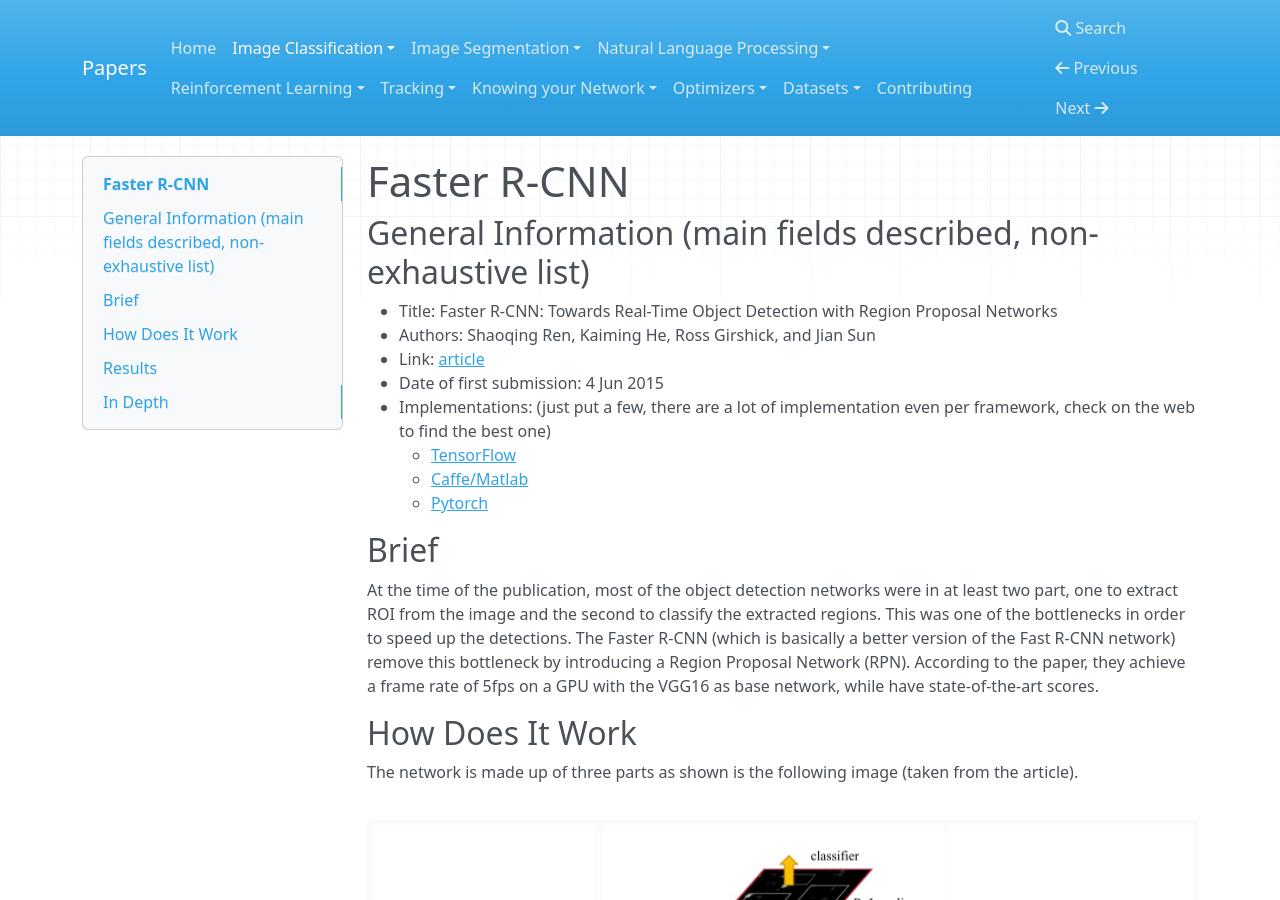
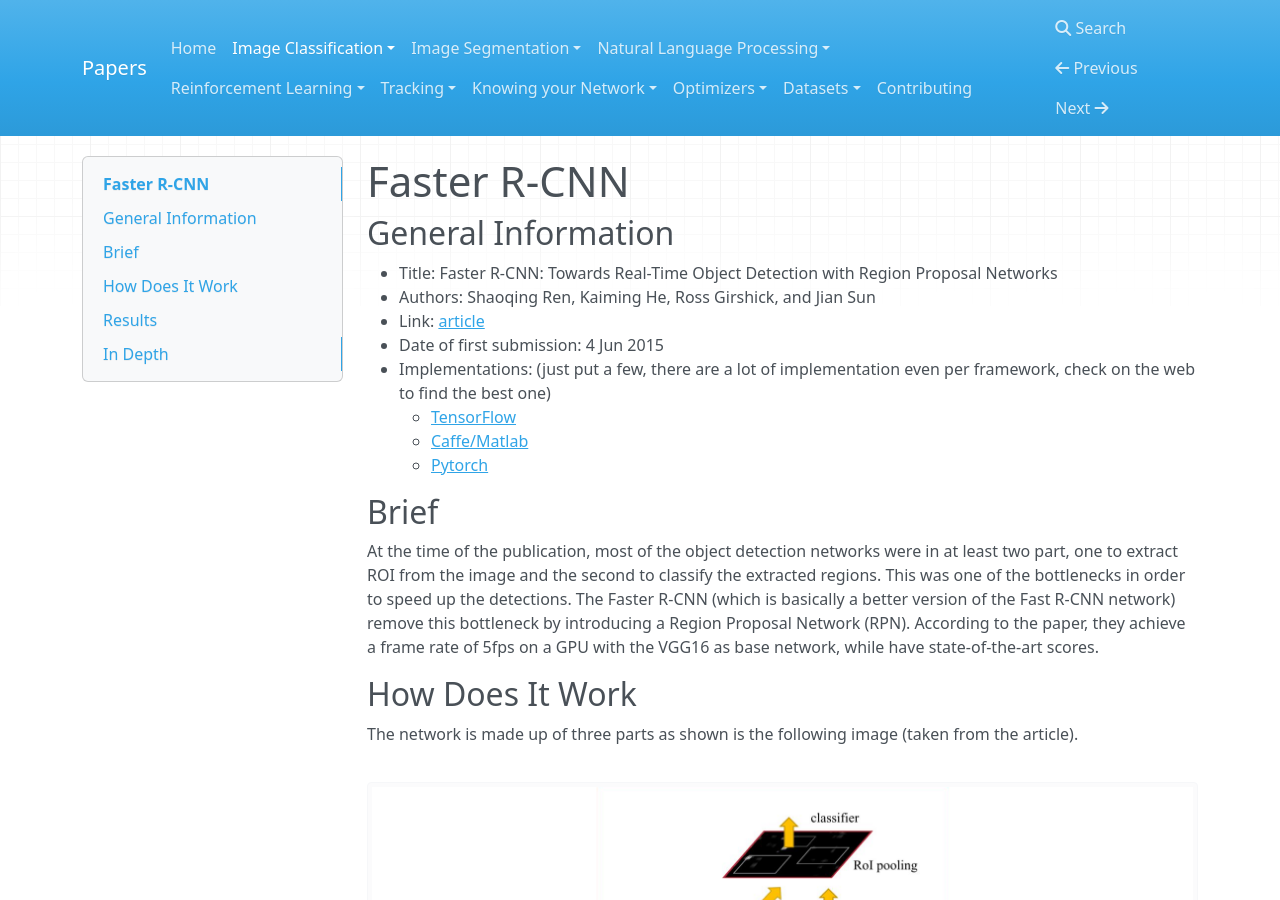
Before and after one commit to D3lt4lph4/papers, an MkDocs documentation site: the page built from docs/imageclassif/fasterrcnn.md, in a window 1280 px wide and 900 px high. Built offline with MkDocs 1.6.1, drawn with Linux system fonts in a browser that asks for light colours; nearby versions of some CDN libraries; old or Windows-style settings are respelled for this version of MkDocs.

```diff
--- a/docs/imageclassif/fasterrcnn.md
+++ b/docs/imageclassif/fasterrcnn.md
@@ -1,6 +1,6 @@
 # Faster R-CNN
 
-## General Information (main fields described, non-exhaustive list)
+## General Information
 
 - Title: Faster R-CNN: Towards Real-Time Object Detection with Region Proposal Networks
 - Authors: Shaoqing Ren, Kaiming He, Ross Girshick, and Jian Sun
```
Also changed, not shown: docs/imageclassif/index.md (+2 -0 lines).
